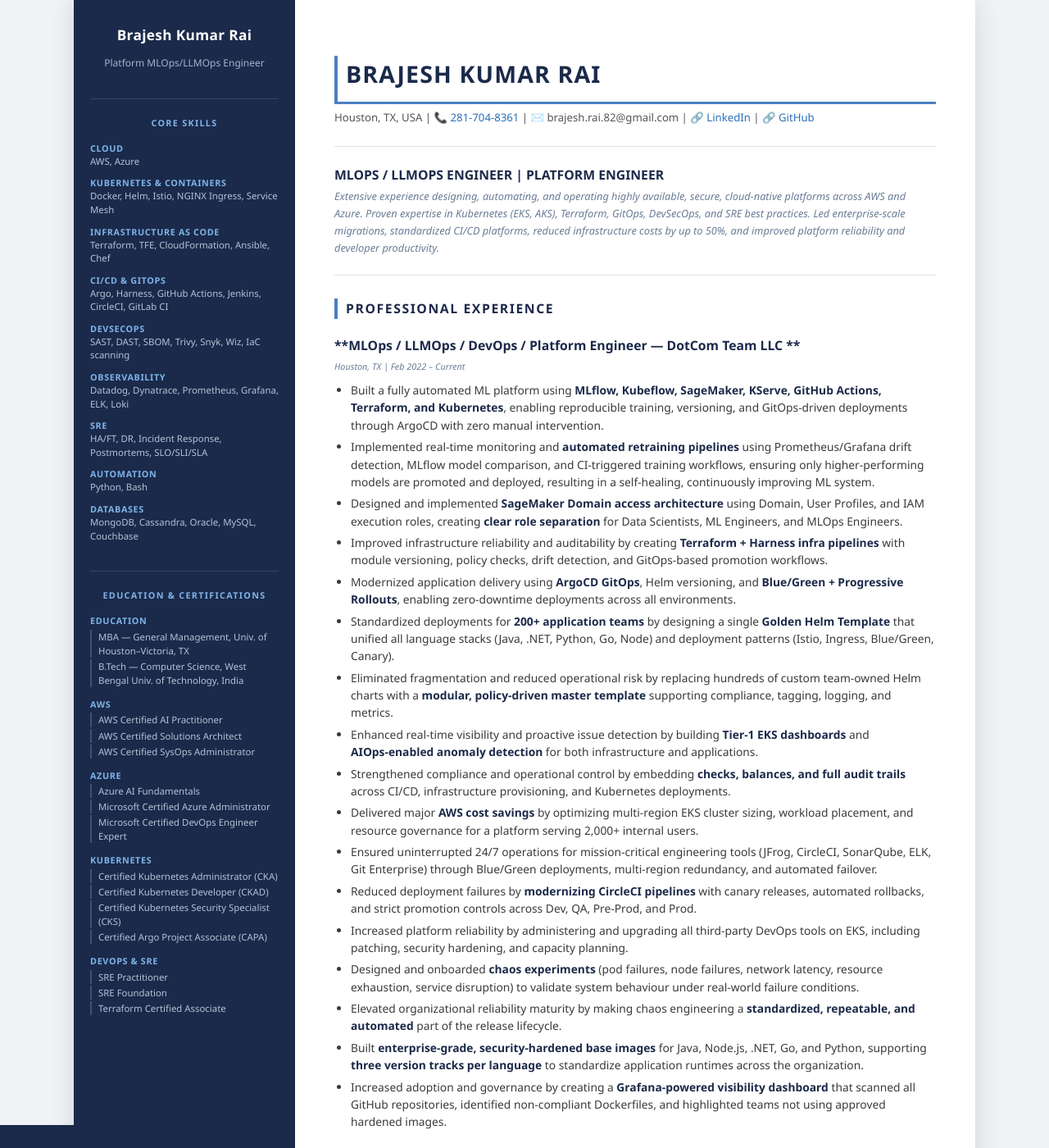
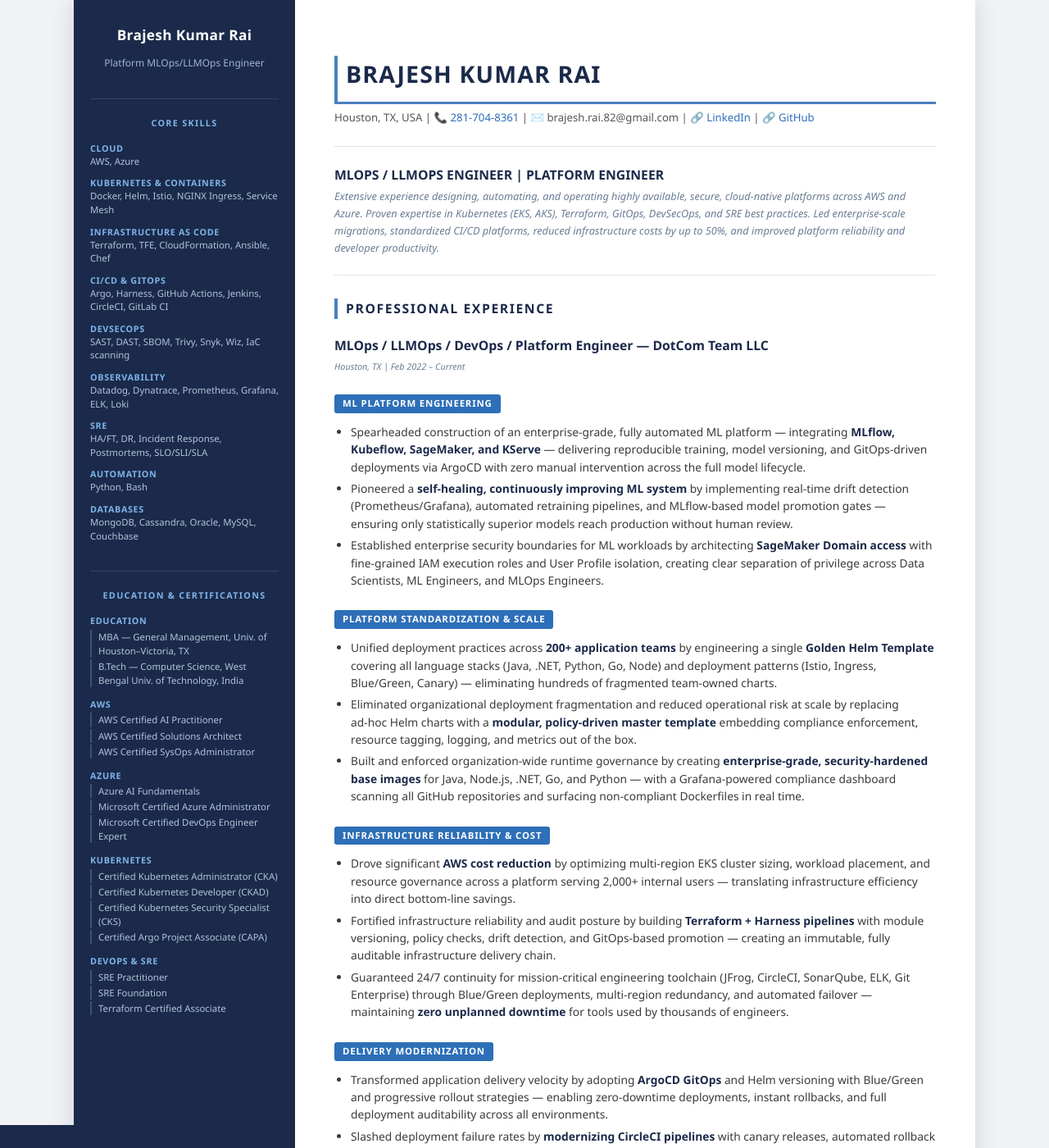
Before and after one commit to brajeshrai821/brajeshrai821.github.io, a Jekyll site: the page built from index.md, in a window 1280 px wide and 1400 px high. Shown: the whole window at 82% size. Built offline with Jekyll 4.4.1, drawn with Linux system fonts in a browser that asks for light colours; our own code applies the rules of GitHub Pages for plain Markdown files; some of the changed text lies outside the part shown.

Commit message:
Enhance styling for thematic sub-headings in experience section

```diff
--- a/assets/css/style.css
+++ b/assets/css/style.css
@@ -235,6 +235,21 @@ section ul li strong {
   color: #1b2a4a;
 }
 
+/* Thematic sub-headings inside experience (bold paragraphs like **ML Platform Engineering**) */
+section p > strong:only-child {
+  display: inline-block;
+  margin-top: 16px;
+  margin-bottom: 2px;
+  font-size: 0.82em;
+  font-weight: 800;
+  color: #fff;
+  background: #2d6fb8;
+  padding: 2px 10px;
+  border-radius: 3px;
+  text-transform: uppercase;
+  letter-spacing: 0.07em;
+}
+
 /* Body paragraphs */
 section p {
   font-size: 0.93em;
--- a/index.md
+++ b/index.md
@@ -11,26 +11,35 @@ Extensive experience designing, automating, and operating highly available, secu
 
 # **PROFESSIONAL EXPERIENCE**
 
-## **MLOps / LLMOps / DevOps / Platform Engineer — DotCom Team LLC **
+## **MLOps / LLMOps / DevOps / Platform Engineer — DotCom Team LLC**
 *Houston, TX | Feb 2022 – Current*
 
-- Built a fully automated ML platform using **MLflow, Kubeflow, SageMaker, KServe, GitHub Actions, Terraform, and Kubernetes**, enabling reproducible training, versioning, and GitOps‑driven deployments through ArgoCD with zero manual intervention.
-- Implemented real‑time monitoring and **automated retraining pipelines** using Prometheus/Grafana drift detection, MLflow model comparison, and CI‑triggered training workflows, ensuring only higher‑performing models are promoted and deployed, resulting in a self‑healing, continuously improving ML system.
-- Designed and implemented **SageMaker Domain access architecture** using Domain, User Profiles, and IAM execution roles, creating **clear role separation** for Data Scientists, ML Engineers, and MLOps Engineers.
-- Improved infrastructure reliability and auditability by creating **Terraform + Harness infra pipelines** with module versioning, policy checks, drift detection, and GitOps‑based promotion workflows.
-- Modernized application delivery using **ArgoCD GitOps**, Helm versioning, and **Blue/Green + Progressive Rollouts**, enabling zero‑downtime deployments across all environments.
-- Standardized deployments for **200+ application teams** by designing a single **Golden Helm Template** that unified all language stacks (Java, .NET, Python, Go, Node) and deployment patterns (Istio, Ingress, Blue/Green, Canary).
-- Eliminated fragmentation and reduced operational risk by replacing hundreds of custom team‑owned Helm charts with a **modular, policy‑driven master template** supporting compliance, tagging, logging, and metrics.
-- Enhanced real‑time visibility and proactive issue detection by building **Tier‑1 EKS dashboards** and **AIOps‑enabled anomaly detection** for both infrastructure and applications.
-- Strengthened compliance and operational control by embedding **checks, balances, and full audit trails** across CI/CD, infrastructure provisioning, and Kubernetes deployments.
-- Delivered major **AWS cost savings** by optimizing multi‑region EKS cluster sizing, workload placement, and resource governance for a platform serving 2,000+ internal users.
-- Ensured uninterrupted 24/7 operations for mission‑critical engineering tools (JFrog, CircleCI, SonarQube, ELK, Git Enterprise) through Blue/Green deployments, multi‑region redundancy, and automated failover.
-- Reduced deployment failures by **modernizing CircleCI pipelines** with canary releases, automated rollbacks, and strict promotion controls across Dev, QA, Pre‑Prod, and Prod.
-- Increased platform reliability by administering and upgrading all third‑party DevOps tools on EKS, including patching, security hardening, and capacity planning.
-- Designed and onboarded **chaos experiments** (pod failures, node failures, network latency, resource exhaustion, service disruption) to validate system behaviour under real‑world failure conditions.
-- Elevated organizational reliability maturity by making chaos engineering a **standardized, repeatable, and automated** part of the release lifecycle.
-- Built **enterprise‑grade, security‑hardened base images** for Java, Node.js, .NET, Go, and Python, supporting **three version tracks per language** to standardize application runtimes across the organization.
-- Increased adoption and governance by creating a **Grafana‑powered visibility dashboard** that scanned all GitHub repositories, identified non‑compliant Dockerfiles, and highlighted teams not using approved hardened images.
+**ML Platform Engineering**
+- Spearheaded construction of an enterprise‑grade, fully automated ML platform — integrating **MLflow, Kubeflow, SageMaker, and KServe** — delivering reproducible training, model versioning, and GitOps‑driven deployments via ArgoCD with zero manual intervention across the full model lifecycle.
+- Pioneered a **self‑healing, continuously improving ML system** by implementing real‑time drift detection (Prometheus/Grafana), automated retraining pipelines, and MLflow‑based model promotion gates — ensuring only statistically superior models reach production without human review.
+- Established enterprise security boundaries for ML workloads by architecting **SageMaker Domain access** with fine‑grained IAM execution roles and User Profile isolation, creating clear separation of privilege across Data Scientists, ML Engineers, and MLOps Engineers.
+
+**Platform Standardization & Scale**
+- Unified deployment practices across **200+ application teams** by engineering a single **Golden Helm Template** covering all language stacks (Java, .NET, Python, Go, Node) and deployment patterns (Istio, Ingress, Blue/Green, Canary) — eliminating hundreds of fragmented team‑owned charts.
+- Eliminated organizational deployment fragmentation and reduced operational risk at scale by replacing ad‑hoc Helm charts with a **modular, policy‑driven master template** embedding compliance enforcement, resource tagging, logging, and metrics out of the box.
+- Built and enforced organization‑wide runtime governance by creating **enterprise‑grade, security‑hardened base images** for Java, Node.js, .NET, Go, and Python — with a Grafana‑powered compliance dashboard scanning all GitHub repositories and surfacing non‑compliant Dockerfiles in real time.
+
+**Infrastructure Reliability & Cost**
+- Drove significant **AWS cost reduction** by optimizing multi‑region EKS cluster sizing, workload placement, and resource governance across a platform serving 2,000+ internal users — translating infrastructure efficiency into direct bottom‑line savings.
+- Fortified infrastructure reliability and audit posture by building **Terraform + Harness pipelines** with module versioning, policy checks, drift detection, and GitOps‑based promotion — creating an immutable, fully auditable infrastructure delivery chain.
+- Guaranteed 24/7 continuity for mission‑critical engineering toolchain (JFrog, CircleCI, SonarQube, ELK, Git Enterprise) through Blue/Green deployments, multi‑region redundancy, and automated failover — maintaining **zero unplanned downtime** for tools used by thousands of engineers.
+
+**Delivery Modernization**
+- Transformed application delivery velocity by adopting **ArgoCD GitOps** and Helm versioning with Blue/Green and progressive rollout strategies — enabling zero‑downtime deployments, instant rollbacks, and full deployment auditability across all environments.
+- Slashed deployment failure rates by **modernizing CircleCI pipelines** with canary releases, automated rollback triggers, and strict promotion controls enforced across Dev, QA, Pre‑Prod, and Prod — introducing production‑grade safety gates at every stage.
+
+**Observability & Compliance**
+- Elevated observability from reactive to predictive by building **Tier‑1 EKS dashboards** and deploying **AIOps‑enabled anomaly detection** across infrastructure and applications — enabling engineering teams to detect and resolve issues before customer impact.
+- Embedded compliance and governance into every layer of the delivery pipeline by implementing **checks, balances, and full audit trails** across CI/CD, infrastructure provisioning, and Kubernetes deployments — reducing audit preparation time and closing compliance gaps proactively.
+
+**Chaos Engineering & Resilience**
+- Institutionalized chaos engineering as a first‑class engineering discipline — designing and onboarding experiments covering pod failures, node failures, network latency, resource exhaustion, and service disruption to proactively validate system resilience under real‑world failure conditions.
+- Elevated organizational reliability maturity by transforming chaos engineering from ad‑hoc experiments into a **standardized, automated, and repeatable** part of the release lifecycle — shifting resilience validation left and reducing production incident exposure.
 
 ---
 
```
Also changed, not shown: README.md (deleted).
